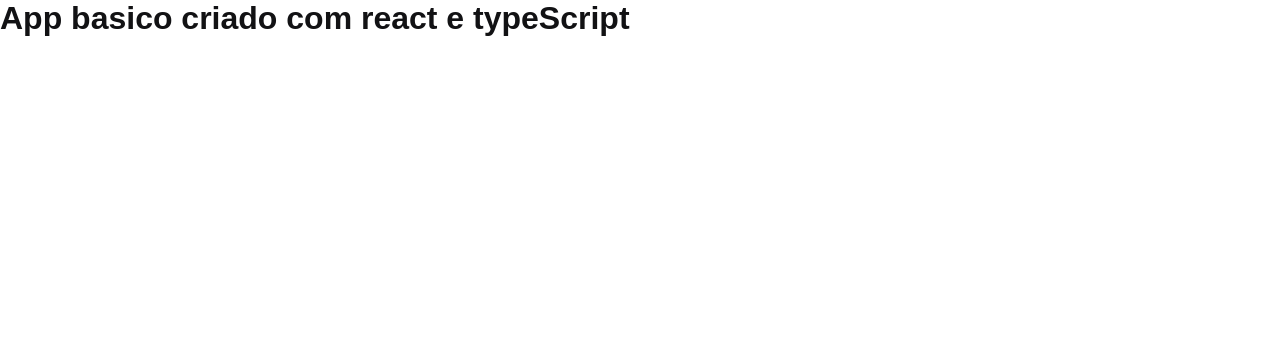
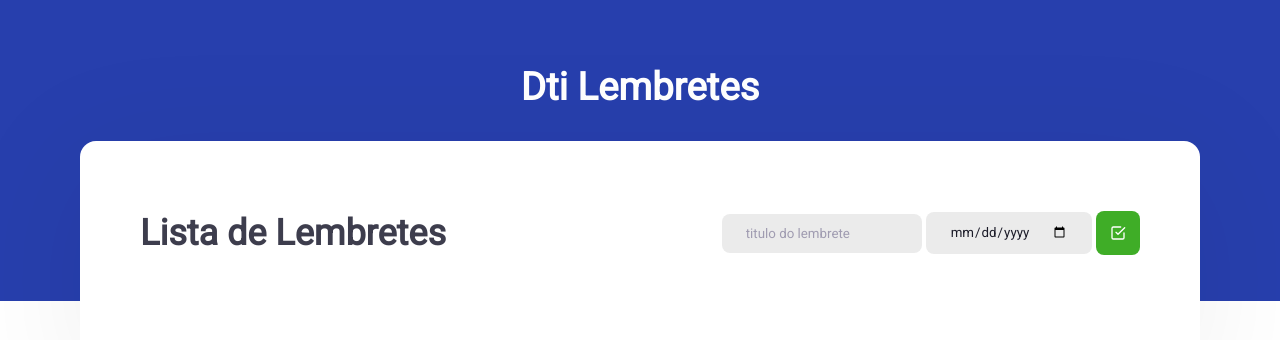
Before and after one commit to Marimariaah/meus-lembretes, a React (Create React App) app in the folder frontend/: page / in a window 1280 px wide. Shown: the top 340 px of the page. Built offline with nearby package versions, Linux system fonts and the light colour scheme.

Commit message:
ajustando logo e container das tarefas

```diff
--- a/frontend/public/index.html
+++ b/frontend/public/index.html
@@ -8,7 +8,9 @@
     <meta name="theme-color" content="#000000" />
     <meta name="description" content="Web site created using create-react-app" />
     <link rel="apple-touch-icon" href="%PUBLIC_URL%/logo192.png" />
-
+    <link rel="preconnect" href="https://fonts.googleapis.com">
+    <link rel="preconnect" href="https://fonts.gstatic.com" crossorigin>
+    <link href="https://fonts.googleapis.com/css2?family=Roboto:ital,wght@0,400;1,900&display=swap" rel="stylesheet">
     <title>Meus Lembretes</title>
 </head>
 
--- a/frontend/src/App.tsx
+++ b/frontend/src/App.tsx
@@ -1,5 +1,12 @@
+import { Header } from "./componentes/Header/index";
+import { ListaDeLembretes } from "./componentes/ListaDeLembretes/index";
 import "./styles/global.scss";
 
 export function App() {
-  return <h1>App basico criado com react e typeScript</h1>;
+  return (
+    <>
+      <Header />
+      <ListaDeLembretes />
+    </>
+  );
 }
--- a/frontend/src/componentes/Header.tsx
+++ b/frontend/src/componentes/Header/index.tsx
@@ -1,11 +1,11 @@
-import '../styles/header.scss'
+import "./style.scss";
 
 export function Header() {
   return (
     <header className="header">
       <div>
-        <img src="#" alt="lembrete"/>
+        <h1>Dti Lembretes</h1>
       </div>
     </header>
-  )
+  );
 }
--- a/frontend/src/styles/header.scss
+++ b/frontend/src/componentes/Header/style.scss
@@ -11,5 +11,10 @@
       display: flex;
       align-items: center;
       justify-content: center;
+
+      > h1 {
+        font-size: 3vw;
+        color: white;
+      }
     }
   }
--- /dev/null
+++ b/frontend/src/componentes/ListaDeLembretes/index.tsx
@@ -0,0 +1,85 @@
+import { useState, useEffect } from 'react'
+
+import './style.scss'
+
+import { FiTrash, FiCheckSquare } from 'react-icons/fi'
+
+export function ListaDeLembretes() {
+  const dataAtual = new Date();
+  const diaAtual= String(dataAtual.getDate()).padStart(2, '0');
+  const mesAtual = String(dataAtual.getMonth()+1).padStart(2,"0");
+  const anoAtual = dataAtual.getFullYear();
+
+  const [Lembretes, setLembretes] = useState<Lembrete[]>([]);
+  const [novoTituloDoLembrete, setNovoTituloDoLembrete] = useState('');
+  const [novaDataDoLembrete, setNovaDataDoLembrete] = useState('');
+
+  function handleSalvarNovoLembrete() {
+    if (!novoTituloDoLembrete && !novaDataDoLembrete) return false;
+
+    const Lembrete = {
+      titulo: novoTituloDoLembrete,
+      data: novaDataDoLembrete,
+    }
+
+    //enviar para o back
+  }
+
+  function handleRemoverLembrete(id: number) {
+   //enviar para o back
+  }
+
+  function handleAtualizarLembrete(id: number) {
+    //enviar para o back
+   }
+
+  async function obterLembretes() {
+    //chamo o back para listar todos os lembretes
+  }
+
+  useEffect(() => {
+    (async () => { await obterLembretes(); })();
+  }, [])
+
+  return (
+    <section className="lista-de-lembrete container">
+      <header>
+        <h2>Lista de Lembretes</h2>
+
+        <div className="input-group">
+          <input
+            type="text"
+            placeholder="titulo do lembrete"
+            onChange={(e) => setNovoTituloDoLembrete(e.target.value)}
+            value={novoTituloDoLembrete}
+          />
+          <input
+            type="date"
+            placeholder="data do lembrete"
+            onChange={(e) => setNovaDataDoLembrete(e.target.value)}
+            value={novaDataDoLembrete}
+          />
+          <button type="submit" data-testid="add-Lembrete-button" onClick={handleSalvarNovoLembrete}>
+            <FiCheckSquare size={16} color="#fff" />
+          </button>
+        </div>
+      </header>
+
+      <main>
+        <ul>
+          {Lembretes.map(Lembrete => (
+            <li key={Lembrete.id}>
+              <div className={Lembrete.expirado ? 'completed' : ''} data-testid="Lembrete" >
+                <p>{Lembrete.titulo}</p>
+              </div>
+
+              <button type="button" data-testid="remove-Lembrete-button" onClick={() => handleRemoverLembrete(Lembrete.id)}>
+                <FiTrash size={16} />
+              </button>
+            </li>
+          ))}
+        </ul>
+      </main>
+    </section>
+  )
+}
--- a/frontend/src/styles/lembrete.scss
+++ b/frontend/src/componentes/ListaDeLembretes/style.scss
@@ -26,7 +26,7 @@
         background: #fff;
         font-size: 16px;
 
-        input {
+        input{
           flex: 1;
           background: var(--background);
           border: 0;
--- a/frontend/src/react-app-env.d.ts
+++ b/frontend/src/react-app-env.d.ts
@@ -1,5 +1,6 @@
 interface Lembrete {
     id: number;
     titulo: string;
-    data: Date;
+    data: string;
+    expirado: boolean;
   }
--- a/frontend/src/styles/global.scss
+++ b/frontend/src/styles/global.scss
@@ -16,12 +16,12 @@
   }
 
   body {
-    font: 16px "Poppins", Arial, sans-serif;
+    font: 16px "Roboto", Arial, sans-serif;
     color: #121214;
   }
 
   input, textarea {
-    font-family: "Poppins";
+    font-family: "Roboto";
   }
 
   .container {
```
Also changed, not shown: frontend/src/componentes/ListaDeLembretes.tsx (deleted, +0 -47 lines).
